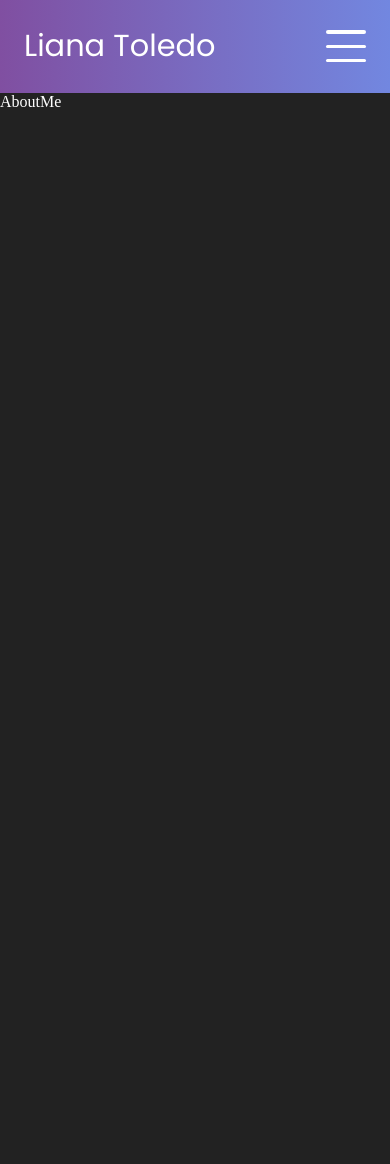
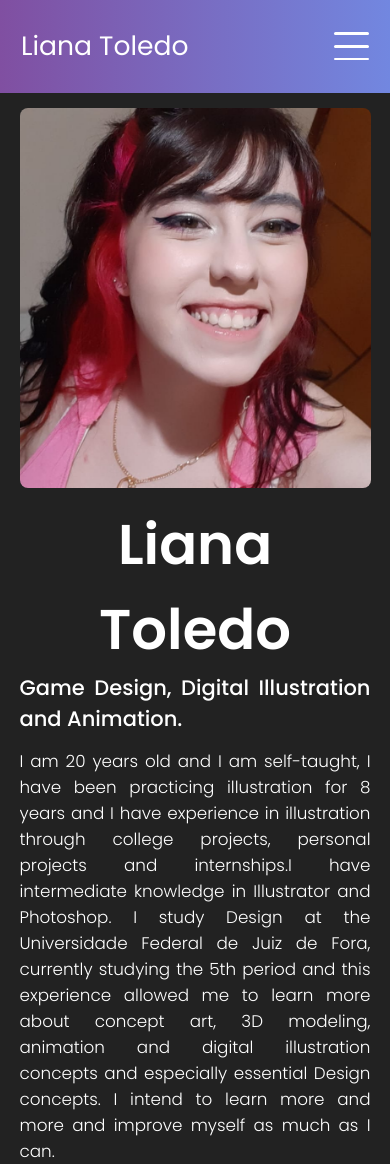
Before and after one commit to 4kauanmota/lianaToledo_portfolio, a React app: page / in a window 390 px wide. Before the commit the page ends 844 px from the top, so only its background shows below. Built offline with nearby package versions, Linux system fonts and the light colour scheme.

Commit message:
:construction: 1. Testing the responsiveness of the about me page

```diff
--- a/src/App.scss
+++ b/src/App.scss
@@ -1,4 +1,7 @@
 @use "/src/theme/colors.scss";
+@use "/src/theme/screens.scss";
+
+@import url("https://fonts.googleapis.com/css2?family=Inter&family=Poppins:ital,wght@0,100;0,200;0,300;0,400;0,500;0,600;0,700;0,800;0,900;1,100;1,200;1,300;1,400;1,500;1,600;1,700;1,800;1,900&display=swap");
 
 * {
   box-sizing: border-box;
@@ -9,6 +12,8 @@ html {
 
   background-color: colors.$background;
   color: colors.$text;
+
+  font-family: "Poppins", sans-serif;
 }
 
 body {
@@ -19,3 +24,9 @@ body {
 main {
   height: 100%;
 }
+
+@media (max-width: screens.$laptop-max) {
+  html {
+    font-size: 14px;
+  }
+}
--- a/src/components/atoms/TopNavigationBar.module.scss
+++ b/src/components/atoms/TopNavigationBar.module.scss
@@ -1,7 +1,5 @@
 @use "/src/theme/colors.scss";
 @use "/src/theme/screens.scss";
-
-@import url("https://fonts.googleapis.com/css2?family=Inter&family=Poppins:ital,wght@0,100;0,200;0,300;0,400;0,500;0,600;0,700;0,800;0,900;1,100;1,200;1,300;1,400;1,500;1,600;1,700;1,800;1,900&display=swap");
 
 #menu {
   position: fixed;
@@ -11,8 +9,6 @@
   height: 11%;
 
   background: linear-gradient(90deg, colors.$main, colors.$secondary);
-
-  font-family: "Poppins", sans-serif;
 
   div {
     height: 100%;
--- a/src/pages/AboutMe.module.scss
+++ b/src/pages/AboutMe.module.scss
@@ -0,0 +1,101 @@
+@use "/src/theme/screens.scss";
+
+#aboutMe {
+  margin: 4% 0 0 0;
+
+  article {
+    width: 80%;
+
+    margin: 0 auto;
+
+    &.informations {
+      display: flex;
+      justify-content: space-evenly;
+      gap: 4rem;
+
+      overflow: scroll;
+
+      div.imageContainer {
+        width: clamp(40%, 45%, 50%);
+        max-height: auto;
+
+        border-radius: 8px;
+
+        overflow: hidden;
+
+        img {
+          width: 100%;
+          height: 100%;
+
+          object-fit: cover;
+        }
+      }
+
+      div.text {
+        width: clamp(50%, 75%, 80%);
+
+        text-align: justify;
+
+        display: flex;
+        flex-direction: column;
+        justify-content: space-between;
+
+        h1 {
+          font-size: 4rem;
+          font-weight: 600;
+
+          margin: 0;
+        }
+
+        h3 {
+          font-size: 1.5rem;
+          font-weight: 500;
+
+          margin: 0 0 1rem 0;
+        }
+
+        p {
+          font-size: 1.2rem;
+          font-weight: 300;
+
+          margin: 0;
+        }
+      }
+    }
+  }
+}
+
+@media (max-width: screens.$tablet-max) {
+  #aboutMe {
+    article {
+      width: 90%;
+
+      &.informations {
+        flex-direction: column;
+        gap: 1rem;
+
+        div.imageContainer {
+          width: 100%;
+          height: 45vh;
+
+          img {
+          }
+        }
+
+        div.text {
+          width: 100%;
+
+          h1 {
+            text-align: center;
+          }
+
+          h3 {
+          }
+
+          p {
+          }
+        }
+      }
+    }
+  }
+}
--- a/src/pages/AboutMe.tsx
+++ b/src/pages/AboutMe.tsx
@@ -2,10 +2,34 @@ import React from "react";
 
 import styles from "./AboutMe.module.scss";
 
+import perfil from "../../public/assets/img/perfil.jpeg";
+
 const AboutMe = () => {
   return (
     <>
-      <section>AboutMe</section>
+      <section id={styles.aboutMe}>
+        <article className={styles.informations}>
+          <div className={styles.imageContainer}>
+            <img src={perfil} />
+          </div>
+
+          <div className={styles.text}>
+            <h1>Liana Toledo</h1>
+            <h3>Game Design, Digital Illustration and Animation.</h3>
+            <p>
+              I am 20 years old and I am self-taught, I have been practicing
+              illustration for 8 years and I have experience in illustration
+              through college projects, personal projects and internships.I have
+              intermediate knowledge in Illustrator and Photoshop. I study
+              Design at the Universidade Federal de Juiz de Fora, currently
+              studying the 5th period and this experience allowed me to learn
+              more about concept art, 3D modeling, animation and digital
+              illustration concepts and especially essential Design concepts. I
+              intend to learn more and more and improve myself as much as I can.
+            </p>
+          </div>
+        </article>
+      </section>
     </>
   );
 };
--- a/src/pages/Error404.module.scss
+++ /dev/null
@@ -1,142 +0,0 @@
-@use "/src/theme/screens.scss";
-@import url("https://fonts.googleapis.com/css2?family=Inter&display=swap");
-
-$text-primary: #ffffff;
-
-body {
-  overflow: hidden;
-}
-
-#blackhole {
-  height: 100%;
-  width: 100%;
-
-  font-family: "Inter", serif;
-
-  transition: 15s all;
-
-  .errorText {
-    z-index: 2;
-    position: fixed;
-    top: 13%;
-    left: 50%;
-    transform: translateX(-50%);
-
-    width: 30%;
-
-    color: $text-primary;
-
-    transition: 0.3s all;
-
-    h1 {
-      text-align: center;
-
-      margin: 0.5rem 0;
-    }
-
-    p {
-      font-size: 1.15rem;
-      line-height: 1.8rem;
-
-      margin: 0;
-    }
-  }
-
-  .errorArea {
-    width: 255px;
-    height: 255px;
-    border-radius: 50%;
-
-    z-index: 2;
-    position: fixed;
-    top: 50%;
-    left: 50%;
-    transform: translate(-50%, -50%);
-
-    display: flex;
-    flex-direction: column;
-    justify-content: center;
-
-    &.open {
-      opacity: 0;
-      pointer-events: none;
-    }
-
-    &:hover span {
-      color: $text-primary;
-    }
-
-    span {
-      color: rgba($text-primary, 0.4);
-      font-size: 22px;
-      position: relative;
-      transition: all 500ms;
-
-      padding: 0.25rem 0;
-
-      text-align: center;
-    }
-  }
-
-  canvas {
-    position: relative;
-    z-index: 1;
-    width: 100%;
-    height: 100%;
-    margin: auto;
-    transition: 0.5s all;
-  }
-}
-
-@media (max-width: screens.$laptop-max) {
-  #blackhole {
-    .errorText {
-      width: 50%;
-
-      h1 {
-        font-size: 1.2rem;
-
-        margin: 0.4rem 0;
-      }
-
-      p {
-        span {
-          display: none;
-        }
-
-        &::first-letter {
-          text-transform: uppercase;
-        }
-      }
-    }
-
-    canvas {
-      transform: scale(0.85);
-    }
-  }
-}
-
-@media (max-width: screens.$tablet-max) {
-  #blackhole {
-    height: 100%;
-    width: 100%;
-
-    font-family: "Inter", serif;
-
-    transition: 15s all;
-
-    .errorText {
-      width: 83%;
-
-      top: 6%;
-
-      h1 {
-        margin: 0.6rem 0;
-      }
-
-      p {
-        text-align: justify;
-      }
-    }
-  }
-}
--- a/src/theme/screens.scss
+++ b/src/theme/screens.scss
@@ -7,5 +7,5 @@ $tablet-max: 766px;
 $laptop-min: 767px;
 $laptop-max: 1360px;
 
-$desktop-min: 1024px;
-$desktop-max: 1200px;
+$desktop-min: 1361px;
+$desktop-max: 1920px;
```
Also changed, not shown: public/assets/img/perfil.jpeg (added).
